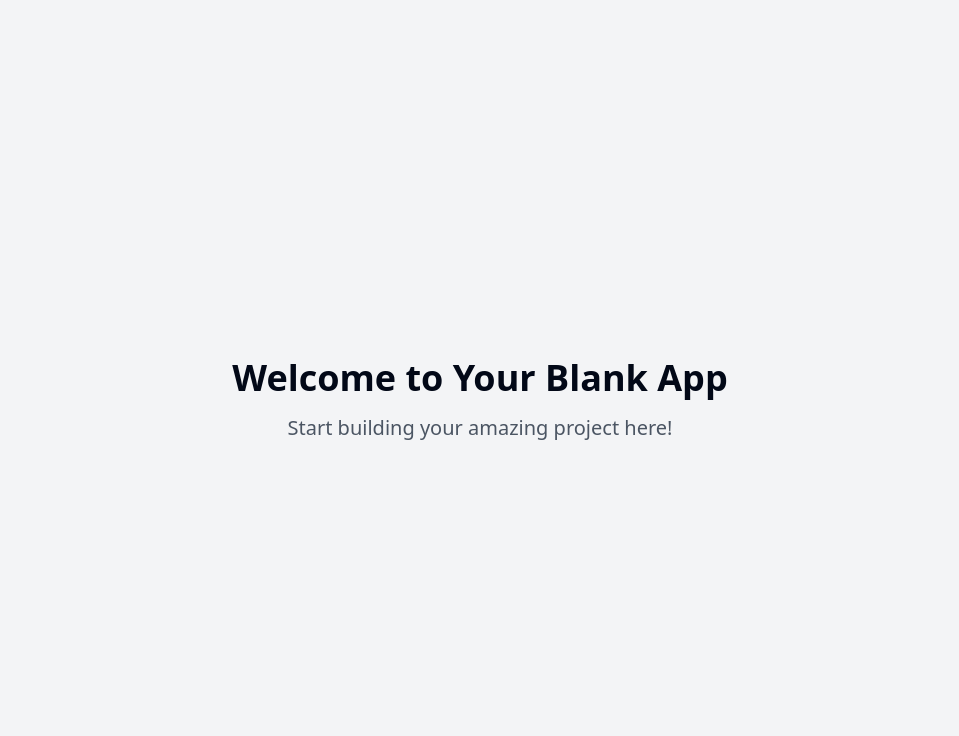
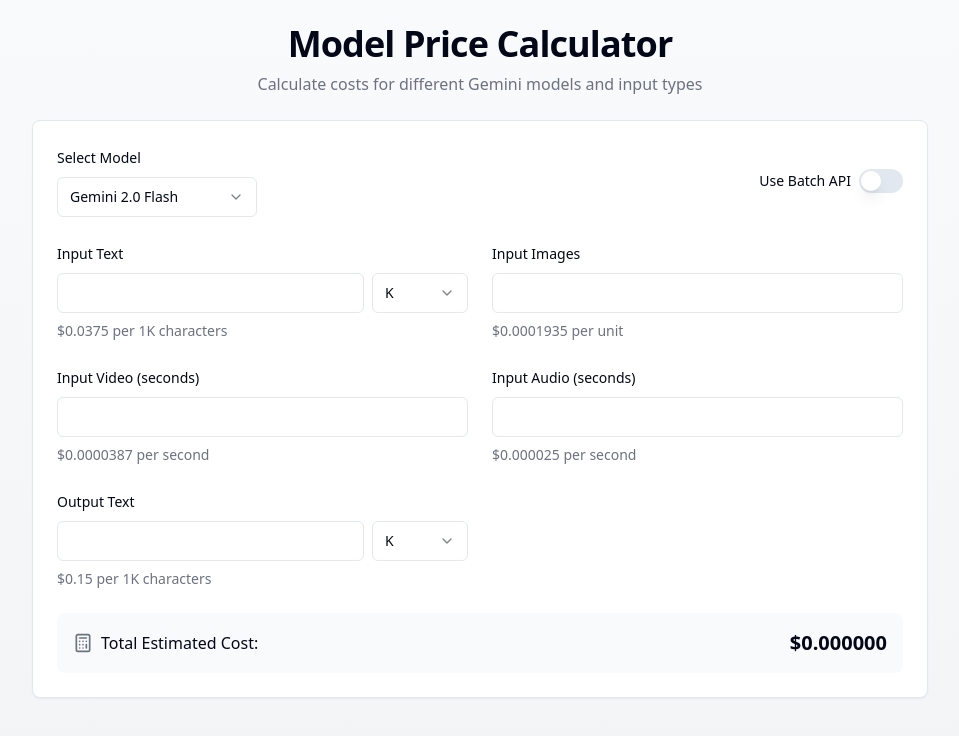
Before and after one commit to kdr/gemini2-price-calculator, a React (Vite) app: page / in a window 1280 px wide. Shown: the top 736 px of the page, without its empty margins (160-1119 px from the left). Built offline with nearby package versions, Linux system fonts and the light colour scheme.

Commit message:
Add pricing calculator feature
Adds a pricing calculator for each model.  Allows users to select a model, input values, swap units (e.g., millions, thousands), and receive a calculated price.

```diff
--- /dev/null
+++ b/src/components/PriceCalculator.tsx
@@ -0,0 +1,235 @@
+
+import { useState, useEffect } from "react";
+import { Select, SelectContent, SelectItem, SelectTrigger, SelectValue } from "@/components/ui/select";
+import { Input } from "@/components/ui/input";
+import { Label } from "@/components/ui/label";
+import { Switch } from "@/components/ui/switch";
+import { Calculator } from "lucide-react";
+
+type ModelType = "gemini-2-flash" | "gemini-2-flash-lite" | "gemini-1-5-flash" | "gemini-1-5-pro";
+type InputType = "text" | "image" | "video" | "audio" | "output" | "training";
+
+interface PriceData {
+  [key: string]: {
+    regular: { [key in InputType]?: number };
+    batch: { [key in InputType]?: number };
+  };
+}
+
+const PRICE_DATA: PriceData = {
+  "gemini-2-flash": {
+    regular: {
+      text: 0.0375,
+      image: 0.0001935,
+      video: 0.0000387,
+      audio: 0.000025,
+      output: 0.15,
+    },
+    batch: {
+      text: 0.01875,
+      image: 0.0000968,
+      video: 0.0000194,
+      audio: 0.0000125,
+      output: 0.075,
+    },
+  },
+  "gemini-2-flash-lite": {
+    regular: {
+      text: 0.01875,
+      image: 0.0000968,
+      video: 0.0000194,
+      audio: 0.0000019,
+      output: 0.075,
+    },
+    batch: {
+      text: 0.009375,
+      image: 0.0000484,
+      video: 0.0000097,
+      audio: 0.0000009,
+      output: 0.0375,
+    },
+  },
+  "gemini-1-5-flash": {
+    regular: {
+      text: 0.0000188,
+      image: 0.00002,
+      video: 0.00002,
+      audio: 0.000002,
+      output: 0.000075,
+      training: 8,
+    },
+    batch: {
+      text: 0.0000375,
+      image: 0.00004,
+      video: 0.00004,
+      audio: 0.000004,
+      output: 0.00015,
+      training: 8,
+    },
+  },
+  "gemini-1-5-pro": {
+    regular: {
+      text: 0.0003125,
+      image: 0.0003288,
+      video: 0.0003288,
+      audio: 0.0000313,
+      output: 0.00125,
+      training: 80,
+    },
+    batch: {
+      text: 0.000625,
+      image: 0.0006575,
+      video: 0.0006575,
+      audio: 0.0000625,
+      output: 0.0025,
+      training: 80,
+    },
+  },
+};
+
+const PriceCalculator = () => {
+  const [selectedModel, setSelectedModel] = useState<ModelType>("gemini-2-flash");
+  const [useBatchAPI, setUseBatchAPI] = useState(false);
+  const [inputs, setInputs] = useState({
+    text: 0,
+    image: 0,
+    video: 0,
+    audio: 0,
+    output: 0,
+    training: 0,
+  });
+  const [units, setUnits] = useState({
+    text: "K",
+    image: "",
+    video: "",
+    audio: "",
+    output: "K",
+    training: "M",
+  });
+  const [totalCost, setTotalCost] = useState(0);
+
+  const getUnitMultiplier = (unit: string) => {
+    switch (unit) {
+      case "M":
+        return 1000000;
+      case "K":
+        return 1000;
+      default:
+        return 1;
+    }
+  };
+
+  useEffect(() => {
+    const prices = useBatchAPI ? PRICE_DATA[selectedModel].batch : PRICE_DATA[selectedModel].regular;
+    let cost = 0;
+
+    Object.entries(inputs).forEach(([type, value]) => {
+      if (prices[type as InputType] && value) {
+        const multiplier = getUnitMultiplier(units[type as InputType]);
+        cost += (value * multiplier) * (prices[type as InputType] || 0);
+      }
+    });
+
+    setTotalCost(cost);
+  }, [selectedModel, inputs, useBatchAPI, units]);
+
+  const handleInputChange = (type: InputType, value: string) => {
+    setInputs(prev => ({
+      ...prev,
+      [type]: parseFloat(value) || 0,
+    }));
+  };
+
+  const handleUnitChange = (type: InputType, value: string) => {
+    setUnits(prev => ({
+      ...prev,
+      [type]: value,
+    }));
+  };
+
+  const renderInput = (type: InputType, label: string, showUnits = true) => {
+    if (!PRICE_DATA[selectedModel].regular[type]) return null;
+
+    return (
+      <div className="space-y-2">
+        <Label>{label}</Label>
+        <div className="flex gap-2">
+          <Input
+            type="number"
+            min="0"
+            step="0.01"
+            value={inputs[type] || ""}
+            onChange={(e) => handleInputChange(type, e.target.value)}
+            className="flex-1"
+          />
+          {showUnits && (
+            <Select
+              value={units[type]}
+              onValueChange={(value) => handleUnitChange(type, value)}
+            >
+              <SelectTrigger className="w-24">
+                <SelectValue />
+              </SelectTrigger>
+              <SelectContent>
+                <SelectItem value="">Units</SelectItem>
+                <SelectItem value="K">K</SelectItem>
+                <SelectItem value="M">M</SelectItem>
+              </SelectContent>
+            </Select>
+          )}
+        </div>
+        <div className="text-sm text-gray-500">
+          ${useBatchAPI ? PRICE_DATA[selectedModel].batch[type] : PRICE_DATA[selectedModel].regular[type]} per{" "}
+          {type === "text" || type === "output" ? "1K characters" : type === "training" ? "M tokens" : type === "video" || type === "audio" ? "second" : "unit"}
+        </div>
+      </div>
+    );
+  };
+
+  return (
+    <div className="space-y-6">
+      <div className="flex items-center justify-between">
+        <div className="space-y-2">
+          <Label>Select Model</Label>
+          <Select value={selectedModel} onValueChange={(value) => setSelectedModel(value as ModelType)}>
+            <SelectTrigger className="w-[200px]">
+              <SelectValue />
+            </SelectTrigger>
+            <SelectContent>
+              <SelectItem value="gemini-2-flash">Gemini 2.0 Flash</SelectItem>
+              <SelectItem value="gemini-2-flash-lite">Gemini 2.0 Flash Lite</SelectItem>
+              <SelectItem value="gemini-1-5-flash">Gemini 1.5 Flash</SelectItem>
+              <SelectItem value="gemini-1-5-pro">Gemini 1.5 Pro</SelectItem>
+            </SelectContent>
+          </Select>
+        </div>
+        <div className="flex items-center space-x-2">
+          <Label>Use Batch API</Label>
+          <Switch
+            checked={useBatchAPI}
+            onCheckedChange={setUseBatchAPI}
+          />
+        </div>
+      </div>
+
+      <div className="grid grid-cols-1 md:grid-cols-2 gap-6">
+        {renderInput("text", "Input Text")}
+        {renderInput("image", "Input Images", false)}
+        {renderInput("video", "Input Video (seconds)", false)}
+        {renderInput("audio", "Input Audio (seconds)", false)}
+        {renderInput("output", "Output Text")}
+        {renderInput("training", "Training Tokens")}
+      </div>
+
+      <div className="flex items-center justify-between p-4 bg-gray-50 rounded-lg mt-6">
+        <div className="flex items-center gap-2">
+          <Calculator className="w-5 h-5 text-gray-500" />
+          <span className="font-medium">Total Estimated Cost:</span>
+        </div>
+        <div className="text-xl font-bold">${totalCost.toFixed(6)}</div>
+      </div>
+    </div>
+  );
+};
+
+export default PriceCalculator;
--- a/src/pages/Index.tsx
+++ b/src/pages/Index.tsx
@@ -1,11 +1,20 @@
-// Update this page (the content is just a fallback if you fail to update the page)
+
+import { Card } from "@/components/ui/card";
+import PriceCalculator from "@/components/PriceCalculator";
 
 const Index = () => {
   return (
-    <div className="min-h-screen flex items-center justify-center bg-gray-100">
-      <div className="text-center">
-        <h1 className="text-4xl font-bold mb-4">Welcome to Your Blank App</h1>
-        <p className="text-xl text-gray-600">Start building your amazing project here!</p>
+    <div className="min-h-screen bg-gradient-to-b from-gray-50 to-gray-100 p-6">
+      <div className="max-w-4xl mx-auto">
+        <div className="space-y-6">
+          <div className="text-center space-y-2">
+            <h1 className="text-4xl font-bold tracking-tight">Model Price Calculator</h1>
+            <p className="text-gray-500">Calculate costs for different Gemini models and input types</p>
+          </div>
+          <Card className="p-6">
+            <PriceCalculator />
+          </Card>
+        </div>
       </div>
     </div>
   );
```
